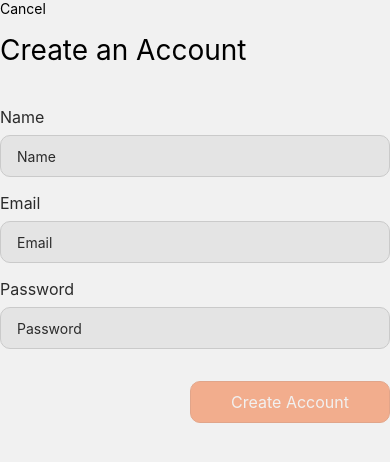
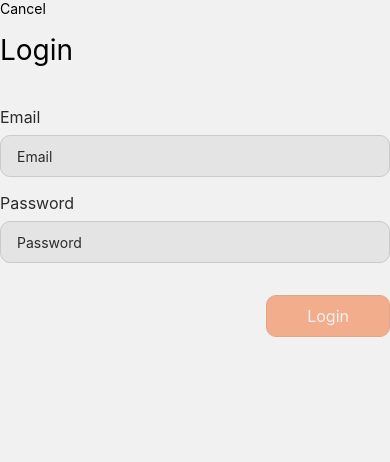
Before and after one commit to justinjya/AICE, a React Native app: screen / in a window 390 px wide. Shown: the top 462 px of the page. Built offline with nearby package versions, Linux system fonts and the light colour scheme.

Commit message:
ini login

```diff
--- a/App.tsx
+++ b/App.tsx
@@ -2,11 +2,12 @@ import { StatusBar } from 'expo-status-bar';
 import { StyleSheet, SafeAreaView } from 'react-native';
 import { Colors } from '@values';
 import RegisterPage from './RegisterPage';
+import LoginPage from 'LoginPage';
 
 export default function App() {
   return (
     <SafeAreaView style={styles.container}>
-      <RegisterPage />
+      <LoginPage />
       <StatusBar style="auto" />
     </SafeAreaView>
   );
--- /dev/null
+++ b/LoginPage.tsx
@@ -0,0 +1,101 @@
+import { SafeAreaView, Text, StyleSheet, Platform, StatusBar as StatusBarAPI } from "react-native";
+import { StatusBar } from "expo-status-bar";
+import { CredentialInput, Button } from '@components';
+import { Colors, Sizes, Spacings } from "@values";
+import React, { useState } from 'react';
+
+export default function LoginPage() {
+  const [email, setEmail] = useState('');
+  const [password, setPassword] = useState('');
+  const [isPasswordFalse, setIsPasswordFalse] = useState(false);
+  const [isEmailFalse, setIsEmailFalse] = useState(false);
+
+  const isEmailValid = (email: string) => {
+    const regex = /^[a-zA-Z0-9._%+-]+@[a-zA-Z0-9.-]+\.[a-zA-Z]{2,}$/;
+    return regex.test(email);
+  };
+
+
+  const isButtonDisabled = !email || !isEmailValid(email) || password.length < 5;
+
+
+  const handleLogin = () => {
+    if (email !== 'anjaniibrahimm@gmail.com') {
+      setIsEmailFalse(true);
+    } else {
+      setIsEmailFalse(false);
+    }
+
+    if (password !== 'anjani') {
+      setIsPasswordFalse(true);
+    } else {
+      setIsPasswordFalse(false);
+      console.log('Login');
+    }
+  };
+
+  return (
+    <SafeAreaView style={[styles.container, { paddingTop: Platform.OS === 'android' ? StatusBarAPI.currentHeight : 0 }]}>
+      <Button
+        title='Cancel'
+        style={styles.cancelButton}
+        onPress={() => {}}
+        disabled={false} />
+      <Text style={styles.title}>Login</Text>
+      <CredentialInput
+        title='Email'
+        placeholder='Email'
+        inputProps={{ inputText: email, setInputText: setEmail }}
+        style={{ marginBottom: Spacings.m }}
+        isError={isEmailFalse}
+        errorMessage={isEmailFalse ? "Email is invalid" : ""} />
+      <CredentialInput
+        title='Password'
+        placeholder='Password'
+        inputProps={{ inputText: password, setInputText: setPassword }}
+        style={{ marginBottom: Spacings.xl }}
+        isError={isPasswordFalse}
+        errorMessage={isPasswordFalse ? "Password is invalid" : ""}
+        password={true} />
+      <Button
+        title='Login'
+        style={styles.createAccountButton}
+        textStyle={styles.createAccountButtonText}
+        onPress={handleLogin}
+        disabled={isButtonDisabled} />
+
+    </SafeAreaView>
+  );
+}
+
+const styles = StyleSheet.create({
+  container: {
+    flex: 1,
+    paddingHorizontal: Spacings.m,
+  },
+  title: {
+    fontSize: Sizes.h1,
+    marginBottom: Spacings.xxl,
+  },
+  cancelButton: {
+    fontSize: Sizes.h3,
+    alignSelf: 'flex-start',
+    marginBottom: Spacings.m
+  },
+  createAccountButton: {
+    height: 42,
+    backgroundColor: Colors.primary,
+    opacity: 0.5,
+    borderRadius: 10,
+    borderColor: Colors.orange_600,
+    borderWidth: 1,
+    alignSelf: 'flex-end',
+    alignItems: 'center',
+    justifyContent: 'center',
+    paddingHorizontal: Spacings.xxl,
+  },
+  createAccountButtonText: {
+    fontSize: Sizes.h3,
+    color: Colors.onPrimary
+  }
+});
--- a/app.json
+++ b/app.json
@@ -22,7 +22,8 @@
       "adaptiveIcon": {
         "foregroundImage": "./assets/adaptive-icon.png",
         "backgroundColor": "#ffffff"
-      }
+      },
+      "package": "com.aja.AICE"
     },
     "web": {
       "favicon": "./assets/favicon.png"
```
